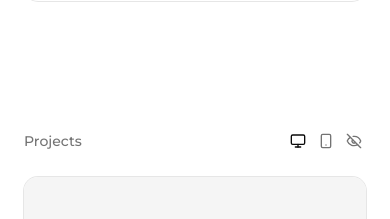
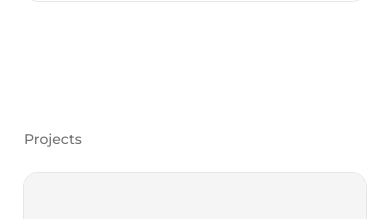
Before and after one commit to Imjungjuna/developer-portfolio, a Next.js app: page / in a window 390 px wide. Shown: the part 907-1126 px from the top of the page. Built offline with nearby package versions, Linux system fonts and the light colour scheme.

Commit message:
feat: hide video and toggle on mobile viewport for projects section

```diff
--- a/components/project-card.tsx
+++ b/components/project-card.tsx
@@ -90,7 +90,7 @@ export function ProjectCard({
 
   if (videoMode === "mobile") {
     return (
-      <Card className="group overflow-hidden py-0 transition-all hover:border-primary/50 hover:shadow-lg">
+      <Card className="group overflow-hidden sm:py-0 transition-all hover:border-primary/50 hover:shadow-lg">
         <div className="flex">
           <div className="flex flex-1 flex-col justify-center min-w-0">
             <Link href={`/project/${project.id}`} className="block">
@@ -98,7 +98,7 @@ export function ProjectCard({
             </Link>
             <ProjectLinks project={project} />
           </div>
-          <div className="w-1/3 flex-shrink-0 aspect-[9/16] bg-muted rounded-r-xl" />
+          <div className="hidden sm:block w-1/3 flex-shrink-0 aspect-[9/16] bg-muted rounded-r-xl" />
         </div>
       </Card>
     );
--- a/components/projects.tsx
+++ b/components/projects.tsx
@@ -27,7 +27,7 @@ export function Projects() {
     <section id="projects" className="py-16">
       <div className="flex items-center justify-between">
         <SectionLabel>Projects</SectionLabel>
-        <div role="group" aria-label="Video display mode" className="flex items-center gap-1">
+        <div role="group" aria-label="Video display mode" className="hidden sm:flex items-center gap-1">
           {VIDEO_MODES.map(({ mode, icon: Icon, label }) => (
             <button
               key={mode}
```
